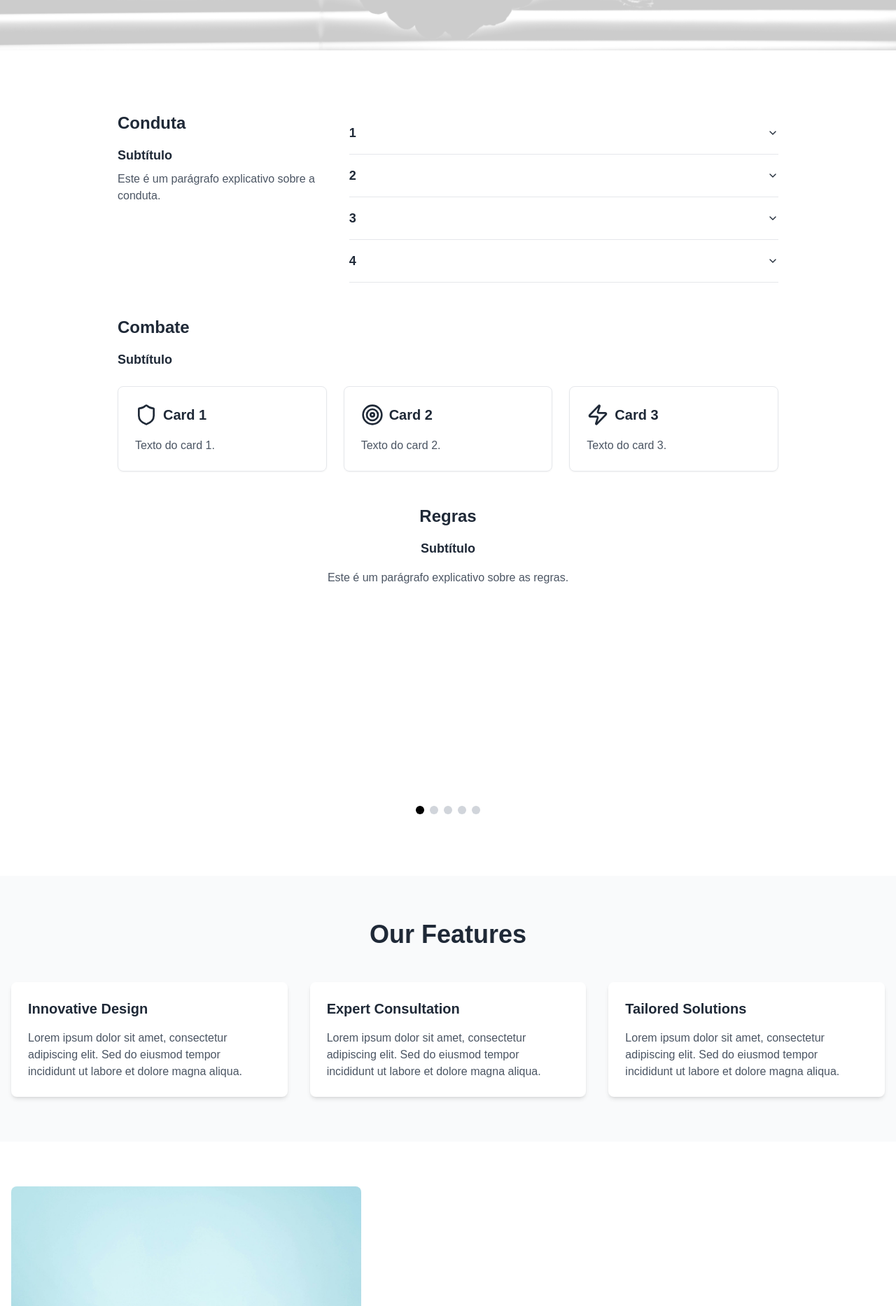
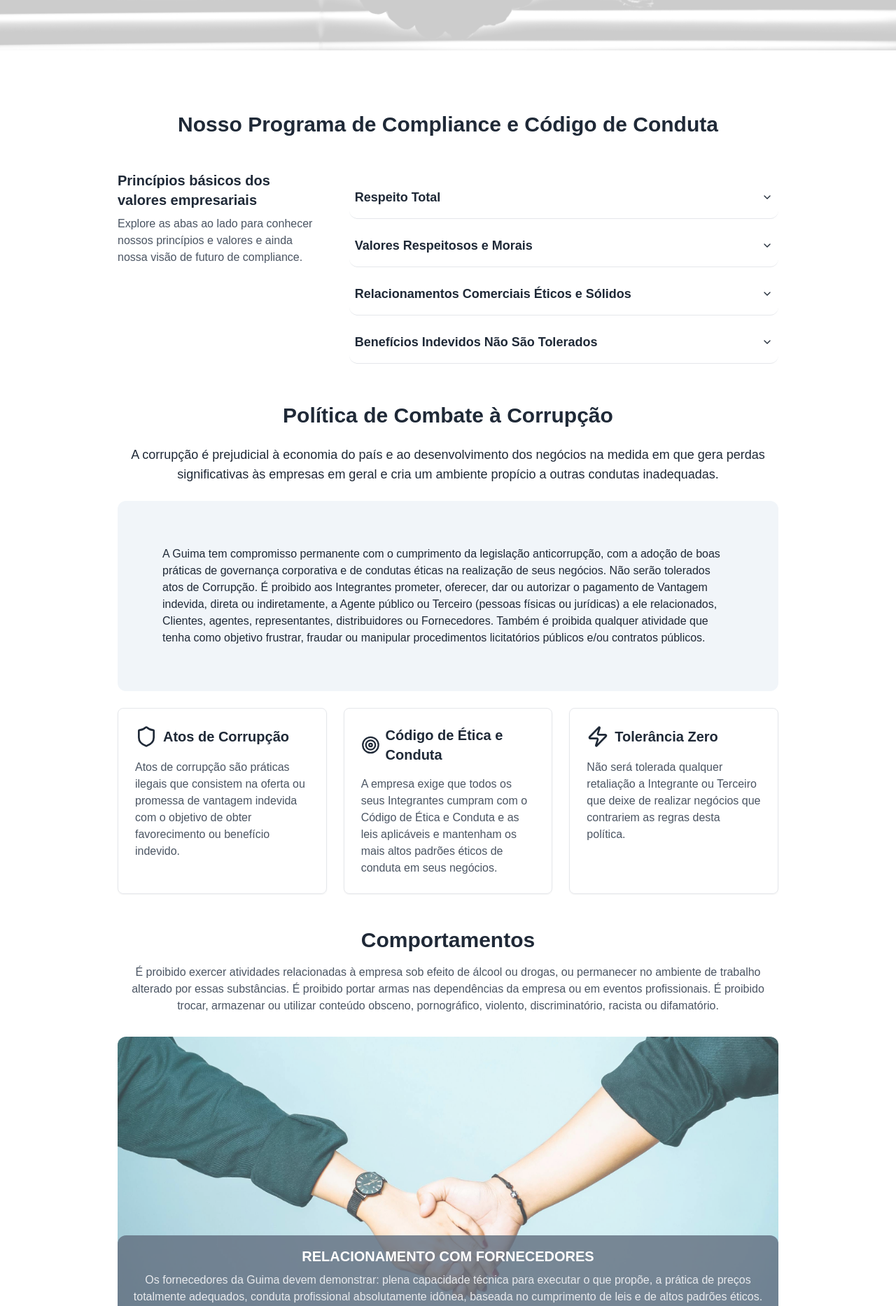
Before and after one commit to heliosalesjr/guima, a Next.js app: page / in a window 1280 px wide. Shown: the part 820-2687 px from the top of the page at 70% size. Built offline with nearby package versions, Linux system fonts and the light colour scheme.

Commit message:
added map

```diff
--- a/app/page.js
+++ b/app/page.js
@@ -7,6 +7,7 @@ import Testimonials from "@/components/Testimonials"
 import Contact from "@/components/Contact"
 import Footer from "@/components/Footer"
 import Compliance from "@/components/Compliance"
+import Mapa from "@/components/Mapa"
 
 export default function Home() {
   return (
@@ -19,6 +20,7 @@ export default function Home() {
       <About />
       <Testimonials />
       <Contact />
+      <Mapa />
       <Footer />
     </div>
   )
--- a/components/Compliance.jsx
+++ b/components/Compliance.jsx
@@ -6,7 +6,7 @@ import Regras from "./compliance/Regras";
 
 const Compliance = () => {
   return (
-    <div className="max-w-5xl mx-auto py-16 px-4">
+    <div className="max-w-5xl mx-auto py-16 px-4" id="compliance">
       <Conduta />
       <Combate />
       <Regras />
--- a/components/Footer.jsx
+++ b/components/Footer.jsx
@@ -3,21 +3,19 @@ export default function Footer() {
     <footer className="bg-gray-900 text-white py-8">
       <div className="container mx-auto px-4">
         <div className="flex flex-col md:flex-row justify-between items-center">
-          <div className="text-2xl font-bold mb-4 md:mb-0">ElegantBiz</div>
+          <div className="text-2xl font-bold mb-4 md:mb-0">Guima</div>
           <div className="flex space-x-4">
+            <a href="#compliance" className="hover:text-gray-300">
+              Compliance
+            </a>
+
             <a href="#" className="hover:text-gray-300">
-              Privacy Policy
-            </a>
-            <a href="#" className="hover:text-gray-300">
-              Terms of Service
-            </a>
-            <a href="#" className="hover:text-gray-300">
-              Contact
+              Contato
             </a>
           </div>
         </div>
         <div className="mt-8 text-center text-gray-400 text-sm">
-          © {new Date().getFullYear()} ElegantBiz. All rights reserved.
+          © {new Date().getFullYear()} Guima. Todos os direitos reservados.
         </div>
       </div>
     </footer>
--- a/components/Navbar.jsx
+++ b/components/Navbar.jsx
@@ -9,8 +9,8 @@ export default function Navbar() {
           <a href="#home" className="text-gray-600 hover:text-gray-900">
             Home
           </a>
-          <a href="#features" className="text-gray-600 hover:text-gray-900">
-            Features
+          <a href="#compliance" className="text-gray-600 hover:text-gray-900">
+            Compliance
           </a>
           <a href="#about" className="text-gray-600 hover:text-gray-900">
             About
--- a/components/compliance/Combate.jsx
+++ b/components/compliance/Combate.jsx
@@ -6,25 +6,32 @@ const Combate = () => {
   const cards = [
     {
       icon: <Shield className="w-8 h-8" />,
-      title: "Card 1",
-      text: "Texto do card 1.",
+      title: "Atos de Corrupção",
+      text: "Atos de corrupção são práticas ilegais que consistem na oferta ou promessa de vantagem indevida com o objetivo de obter favorecimento ou benefício indevido.",
     },
     {
       icon: <Target className="w-8 h-8" />,
-      title: "Card 2",
-      text: "Texto do card 2.",
+      title: "Código de Ética e Conduta",
+      text: "A empresa exige que todos os seus Integrantes cumpram com o Código de Ética e Conduta e as leis aplicáveis e mantenham os mais altos padrões éticos de conduta em seus negócios.",
     },
     {
       icon: <Zap className="w-8 h-8" />,
-      title: "Card 3",
-      text: "Texto do card 3.",
+      title: "Tolerância Zero",
+      text: "Não será tolerada qualquer retaliação a Integrante ou Terceiro que deixe de realizar negócios que contrariem as regras desta política.",
     },
   ];
 
   return (
     <div className="w-full p-6">
-      <h2 className="text-2xl font-bold mb-4">Combate</h2>
-      <h3 className="text-lg font-semibold mb-6">Subtítulo</h3>
+      <h2 className="text-3xl font-bold mb-6 align-middle text-center">Política de Combate à Corrupção</h2>
+      <h3 className="text-lg mb-6 text-center">A corrupção é prejudicial à economia do país e ao desenvolvimento dos negócios na medida em que gera perdas significativas às empresas em geral e cria um ambiente propício a outras condutas inadequadas.</h3>
+      <p className="mb-6 bg-slate-100 px-16 py-16 rounded-xl">A Guima tem compromisso permanente com o cumprimento da legislação anticorrupção, com a adoção de boas
+práticas de governança corporativa e de condutas éticas na realização de seus negócios. Não serão tolerados atos
+de Corrupção. É proibido aos Integrantes prometer, oferecer, dar ou autorizar o pagamento de Vantagem
+indevida, direta ou indiretamente, a Agente público ou Terceiro (pessoas físicas ou jurídicas) a ele relacionados,
+Clientes, agentes, representantes, distribuidores ou Fornecedores. Também é proibida qualquer atividade que
+tenha como objetivo frustrar, fraudar ou manipular procedimentos
+licitatórios públicos e/ou contratos públicos.</p>
       <div className="grid grid-cols-1 md:grid-cols-3 gap-6">
         {cards.map((card, index) => (
           <motion.div
--- a/components/compliance/Conduta.jsx
+++ b/components/compliance/Conduta.jsx
@@ -1,45 +1,112 @@
-"use client"
+"use client";
 import React from "react";
 import { Accordion, AccordionItem, AccordionTrigger, AccordionContent } from "@/components/ui/accordion";
 
 const Conduta = () => {
+  return (
+    <div>
+      <h2 className="text-3xl font-bold my-6 text-center">Nosso Programa de Compliance e Código de Conduta</h2>
+      <div className="flex flex-col md:flex-row w-full">
+        {/* Parte 1: Título, subtítulo e parágrafo */}
+        <div className="w-full md:w-1/3 p-6 text-center md:text-left">
 
-  const items = [
-    { title: "1", description: "Conteúdo detalhado do item 1." },
-    { title: "2", description: "Conteúdo detalhado do item 2." },
-    { title: "3", description: "Conteúdo detalhado do item 3." },
-    { title: "4", description: "Conteúdo detalhado do item 4." },
-  ];
-
-  return (
-    <div className="flex w-full">
-      {/* Parte 1: Título, subtítulo e parágrafo */}
-      <div className="w-1/3 p-6">
-        <h2 className="text-2xl font-bold mb-4">Conduta</h2>
-        <h3 className="text-lg font-semibold mb-2">Subtítulo</h3>
+          <h3 className="text-xl font-semibold mb-2">Princípios básicos dos valores empresariais</h3>
           <p className="text-gray-600">
-          Este é um parágrafo explicativo sobre a conduta.
+            Explore as abas ao lado para conhecer nossos princípios e valores e ainda nossa visão de futuro de compliance.
           </p>
         </div>
 
         {/* Parte 2: Accordion */}
-      <div className="w-2/3 p-6">
+        <div className="w-full md:w-2/3 p-6">
           <Accordion type="single" collapsible>
-          {items.map((item, index) => (
-            <AccordionItem key={index} value={`item-${index + 1}`}>
+            {/* Item 1 */}
+            <AccordionItem value="item-1" className="hover:bg-slate-100 rounded-xl px-2 my-2">
               <AccordionTrigger className="text-lg font-semibold">
-                {item.title}
+                Respeito Total
               </AccordionTrigger>
-              <AccordionContent>
+              <AccordionContent className="px-4">
+                <p className="text-gray-600 mb-2">
+                  Entre colaboradores, à legislação vigente, a terceiros (clientes, fornecedores, prestadores de serviços etc.).
+                </p>
+                <p className="text-gray-600 mb-2">
+                  Comprometimento, responsabilidade e qualidade na execução de tarefas.
+                </p>
+                <p className="text-gray-600 mb-2">
+                  Atuação com honestidade, integridade, ética e justiça.
+                </p>
+                <p className="text-gray-600 mb-2">
+                  Não manipular, distorcer ou esconder informações.
+                </p>
+                <p className="text-gray-600 mb-2">
+                  Não agir de forma antiética, mesmo se solicitado.
+                </p>
+                <p className="text-gray-600 mb-2">
+                  Não solicitar a ninguém a prática de uma conduta antiética.
+                </p>
+                <p className="text-gray-600 mb-2">
+                  Não tolerar nenhuma conduta antiética, denunciando e contribuindo com as investigações.
+                </p>
                 <p className="text-gray-600">
-                  {item.description}
+                  Ter preocupação permanente na tomada de decisões tendo como referência as consequências positivas e negativas do futuro.
                 </p>
               </AccordionContent>
             </AccordionItem>
-          ))}
+
+            {/* Item 2 */}
+            <AccordionItem value="item-2" className="hover:bg-slate-100 rounded-xl px-2 my-2">
+              <AccordionTrigger className="text-lg font-semibold">
+                Valores Respeitosos e Morais
+              </AccordionTrigger>
+              <AccordionContent className="px-4">
+                <p className="text-gray-600 mb-2 font-bold">
+                  Assédio moral:
+                </p>
+                <p className="text-gray-600 mb-2">
+                  Não são tolerados atos humilhantes praticados por superiores hierárquicos sobre subordinados, ou mesmo entre eventuais colaboradores.
+                </p>
+                <p className="text-gray-600 mb-2 font-bold">
+                  Assédio sexual:
+                </p>
+                <p className="text-gray-600 mb-2">
+                  Não são tolerados atos de constrangimento praticados por superiores hierárquicos sobre subordinados, ou mesmo entre colaboradores, no intuito de obter vantagens de cunho sexual.
+                </p>
+                <p className="text-gray-600 mb-2 font-bold">
+                  Agressões e atos discriminatórios:
+                </p>
+                <p className="text-gray-600 mb-2">
+                  Não são toleradas agressões físicas ou verbais, atitudes ofensivas, humilhantes, ameaçadoras, desrespeitosas ou discriminatórias de qualquer natureza (por raça, religião, sexo, gênero, necessidades especiais, posição socioeconômica etc.).
+                </p>
+              </AccordionContent>
+            </AccordionItem>
+
+            {/* Item 3 */}
+            <AccordionItem value="item-3" className="hover:bg-slate-100 rounded-xl px-2 my-2">
+              <AccordionTrigger className="text-lg font-semibold">
+                Relacionamentos Comerciais Éticos e Sólidos
+              </AccordionTrigger>
+              <AccordionContent className="px-4">
+                <p className="text-gray-600 mb-2">
+                  Ao estabelecermos relações com outras empresas e com seus profissionais, a licitude das ações será sempre a pauta principal. As pessoas de nosso ciclo devem compreender a importância de nossos valores e que atuem em alinhamento com nossos princípios. Cabe a nós construirmos o ambiente de negócios de forma positiva para as partes envolvidas.
+                </p>
+              </AccordionContent>
+            </AccordionItem>
+
+            {/* Item 4 */}
+            <AccordionItem value="item-4" className="hover:bg-slate-100 rounded-xl px-2 my-2">
+              <AccordionTrigger className="text-lg font-semibold">
+                Benefícios Indevidos Não São Tolerados
+              </AccordionTrigger>
+              <AccordionContent className="px-4">
+                <p className="text-gray-600 mb-2">
+                  Beneficiamentos (promoções, mudança de cargo, aumento de remuneração, participação em eventos, concessão de bônus e prêmios etc.) que não sejam decorrentes exclusivamente do mérito do beneficiado no exercício de suas funções. São exemplos de beneficiamentos indevidos os decorrentes de laços pessoais, do oferecimento de vantagens indevidas, de posição socioeconômica e de solicitações externas, dentre outros.
+                </p>
+              </AccordionContent>
+            </AccordionItem>
           </Accordion>
         </div>
       </div>
+    </div>
+
   );
 };
 
--- a/components/compliance/Regras.jsx
+++ b/components/compliance/Regras.jsx
@@ -1,59 +1,73 @@
-import React, { useState } from "react";
-import { motion } from "framer-motion";
+import React, { useState, useEffect } from "react";
+import { motion, AnimatePresence } from "framer-motion";
 
 const Regras = () => {
   const [activeIndex, setActiveIndex] = useState(0);
   const items = [
     {
-      image: "https://via.placeholder.com/150",
-      title: "Item 1",
-      text: "Texto do item 1.",
+      image: "/img/hands1.jpg",
+      title: "RELACIONAMENTO COM CONCORRENTES",
+      text: "A Guima repudia qualquer forma de restrição ao livre-comércio ou à livre concorrência, em especial a formação de cartel, fraudes a licitações e abusos de poder. Estamos comprometidos com o fiel cumprimento das leis que regem a concorrência em nosso país, adotando a qualidade técnica de nossos produtos e serviços como o único motivador para nossas vendas.",
     },
     {
-      image: "https://via.placeholder.com/150",
-      title: "Item 2",
-      text: "Texto do item 2.",
+      image: "/img/hands2.jpg",
+      title: "RELACIONAMENTO COM FORNECEDORES",
+      text: "Os fornecedores da Guima devem demonstrar: plena capacidade técnica para executar o que propõe, a prática de preços totalmente adequados, conduta profissional absolutamente idônea, baseada no cumprimento de leis e de altos padrões éticos.",
     },
     {
-      image: "https://via.placeholder.com/150",
-      title: "Item 3",
-      text: "Texto do item 3.",
+      image: "/img/hands3.jpg",
+      title: "RELACIONAMENTO COM AGENTES PÚBLICOS",
+      text: "A Guima, no ato das pessoas físicas que a representam, estão proibidas de prometer, oferecer ou dar, direta ou indiretamente, qualquer pagamento ou outra vantagem indevida a agente público, a terceiro a ele relacionado ou a uma pessoa física ou jurídica privada, visando à obtenção de qualquer favorecimento ou expectativa de favorecimento.",
     },
     {
-      image: "https://via.placeholder.com/150",
-      title: "Item 4",
-      text: "Texto do item 4.",
+      image: "/img/hands1.jpg",
+      title: "PROPAGAÇÃO DA EXISTÊNCIA DO CÓDIGO PARA TERCEIROS",
+      text: "Os integrantes se comprometem a informar a seus parceiros comerciais, clientes, fornecedores e agentes públicos com quem interagem sobre as normas e os princípios éticos aqui contidos, para que sejam praticados em toda a sua cadeia de negócios. ",
     },
     {
-      image: "https://via.placeholder.com/150",
-      title: "Item 5",
-      text: "Texto do item 5.",
+      image: "/img/hands2.jpg",
+      title: "EMBASAMENTO LEGAL DO DOCUMENTO",
+      text: "LEI No 12.846/2013 (Lei Anticorrupção) e e DECRETO No 11.129/2022 (decreto regulamentador). Ainda: LEI No 12.813/2013 – Lei de conflito de Interesses, LEI No 14.133/20121 – Nova Lei de Licitações e Contratos Administrativos, CÓDIGO PENAL – Decreto-Lei no 2.848, de 7 de dezembro de 1940, LEI No 8.429/1992 – Lei de Improbidade Administrativa e DECRETO No 10.889/2021, que regulamenta as audiências de agentes públicos.",
     },
   ];
 
+  useEffect(() => {
+    const interval = setInterval(() => {
+      setActiveIndex((prevIndex) => (prevIndex + 1) % items.length);
+    }, 5000);
+    return () => clearInterval(interval);
+  }, [items.length]);
+
   return (
     <div className="w-full p-6 text-center">
-      <h2 className="text-2xl font-bold mb-4">Regras</h2>
-      <h3 className="text-lg font-semibold mb-4">Subtítulo</h3>
+      <h2 className="text-3xl font-bold mb-4">Comportamentos</h2>
+
       <p className="text-gray-600 mb-8">
-        Este é um parágrafo explicativo sobre as regras.
+        É proibido exercer atividades relacionadas à empresa sob efeito de álcool ou drogas, ou permanecer no ambiente de trabalho alterado por essas substâncias. É proibido portar armas nas dependências da empresa ou em eventos profissionais. É proibido trocar, armazenar ou utilizar conteúdo obsceno, pornográfico, violento, discriminatório, racista ou difamatório.
       </p>
-      <div className="relative w-full overflow-hidden">
-        <motion.div
-          className="flex"
-          style={{ width: `${items.length * 100}%`, x: `-${activeIndex * 100}%` }}
-          transition={{ type: "spring", stiffness: 300, damping: 30 }}
-        >
-          {items.map((item, index) => (
-            <div key={index} className="w-full flex-shrink-0 p-4">
-              <img src={item.image} alt={item.title} className="mx-auto mb-4" />
-              <h4 className="text-xl font-semibold mb-2">{item.title}</h4>
-              <p className="text-gray-600">{item.text}</p>
+      <div className="relative w-full h-[400px] overflow-hidden">
+        <AnimatePresence mode="wait">
+          <motion.div
+            key={activeIndex}
+            className="absolute w-full h-full "
+            initial={{ opacity: 0 }}
+            animate={{ opacity: 1 }}
+            exit={{ opacity: 0 }}
+            transition={{ duration: 1 }}
+          >
+            <img
+              src={items[activeIndex].image}
+              alt={items[activeIndex].title}
+              className="w-full h-[400px] object-cover rounded-xl"
+            />
+            <div className="absolute bottom-0 left-0 right-0 bg-slate-600 bg-opacity-80 p-4 text-white rounded-xl">
+              <h4 className="text-xl font-semibold mb-2">{items[activeIndex].title}</h4>
+              <p className="text-gray-200">{items[activeIndex].text}</p>
             </div>
-          ))}
-        </motion.div>
+          </motion.div>
+        </AnimatePresence>
       </div>
-      <div className="flex justify-center mt-6">
+      <div className="flex justify-center mt-6 ">
         {items.map((_, index) => (
           <button
             key={index}
```
Also changed, not shown: components/Mapa.jsx (added, +21 -0 lines). Lines whose indentation alone changed are shown as unchanged.
